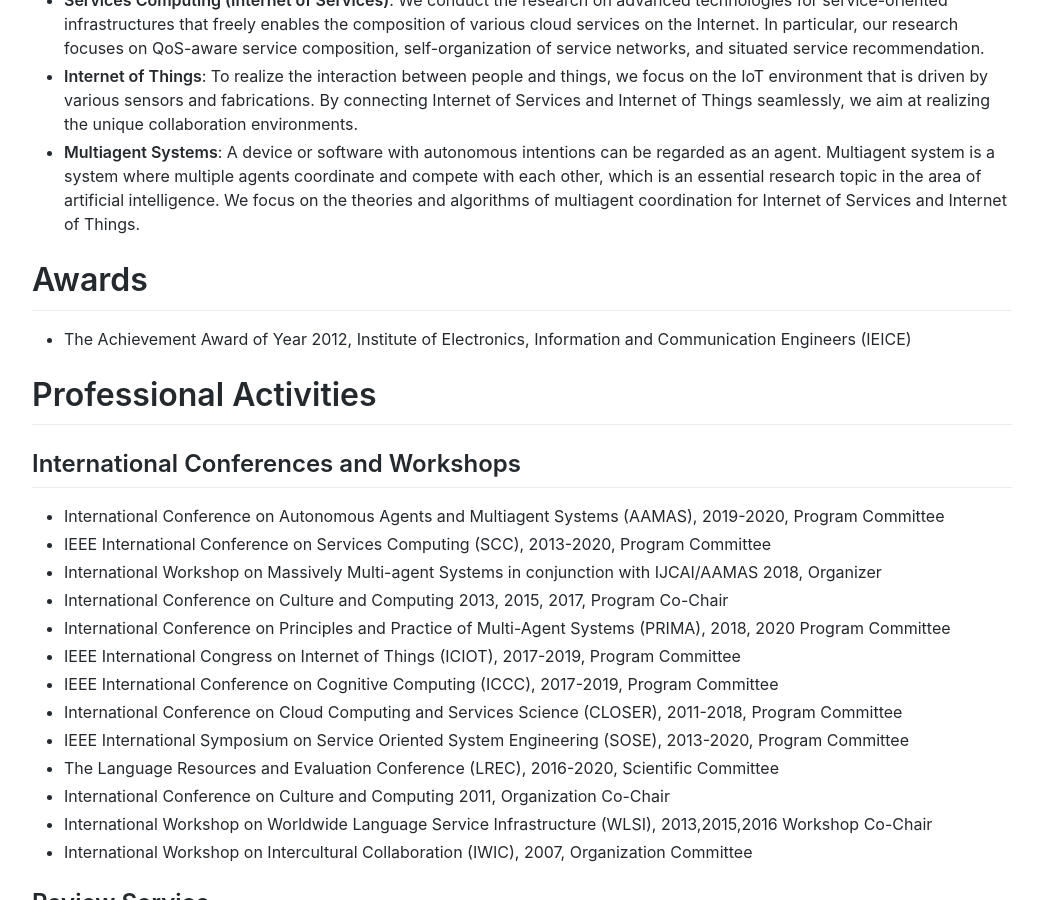
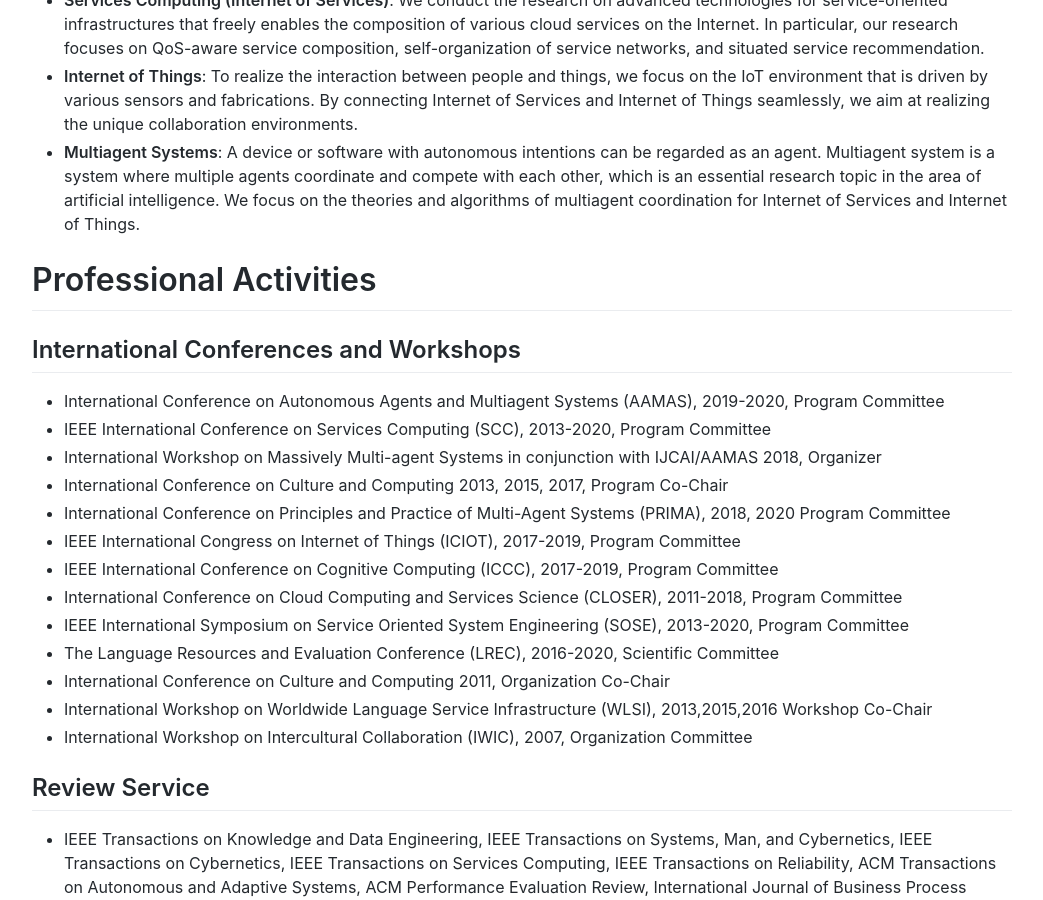
Before and after one commit to lindh/lindh.github.io, a Jekyll site: the page built from index.md, in a window 1280 px wide and 900 px high, scrolled down 1460 px. Shown: the whole window, without its empty margins (118-1161 px from the left). Built offline with Jekyll 4.4.1, drawn with Linux system fonts in a browser that asks for light colours; comment, search, counter and statistics services are not loaded; some of the changed text lies outside the part shown.

Commit message:
Update index.md

```diff
--- a/index.md
+++ b/index.md
@@ -51,10 +51,6 @@
 - **Services Computing (Internet of Services)**: We conduct the research on advanced technologies for service-oriented infrastructures that freely enables the composition of various cloud services on the Internet. In particular, our research focuses on QoS-aware service composition, self-organization of service networks, and situated service recommendation.
 - **Internet of Things**: To realize the interaction between people and things, we focus on the IoT environment that is driven by various sensors and fabrications. By connecting Internet of Services and Internet of Things seamlessly, we aim at realizing the unique collaboration environments.
 - **Multiagent Systems**: A device or software with autonomous intentions can be regarded as an agent. Multiagent system is a system where multiple agents coordinate and compete with each other, which is an essential research topic in the area of artificial intelligence. We focus on the theories and algorithms of multiagent coordination for Internet of Services and Internet of Things.
-
-# Awards
-
-* The Achievement Award of Year 2012, Institute of Electronics, Information and Communication Engineers (IEICE)
 
 # Professional Activities
 
```
Also changed, not shown: other parts of index.md (+4 -0 lines).
